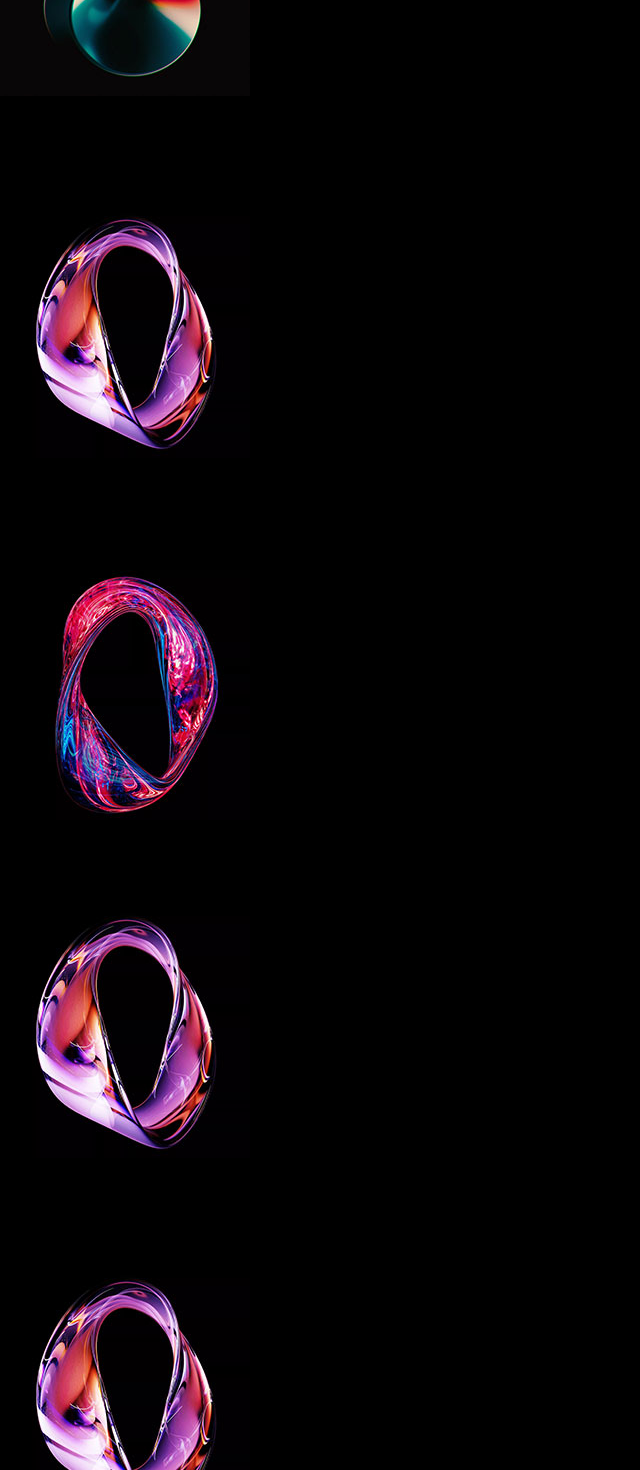
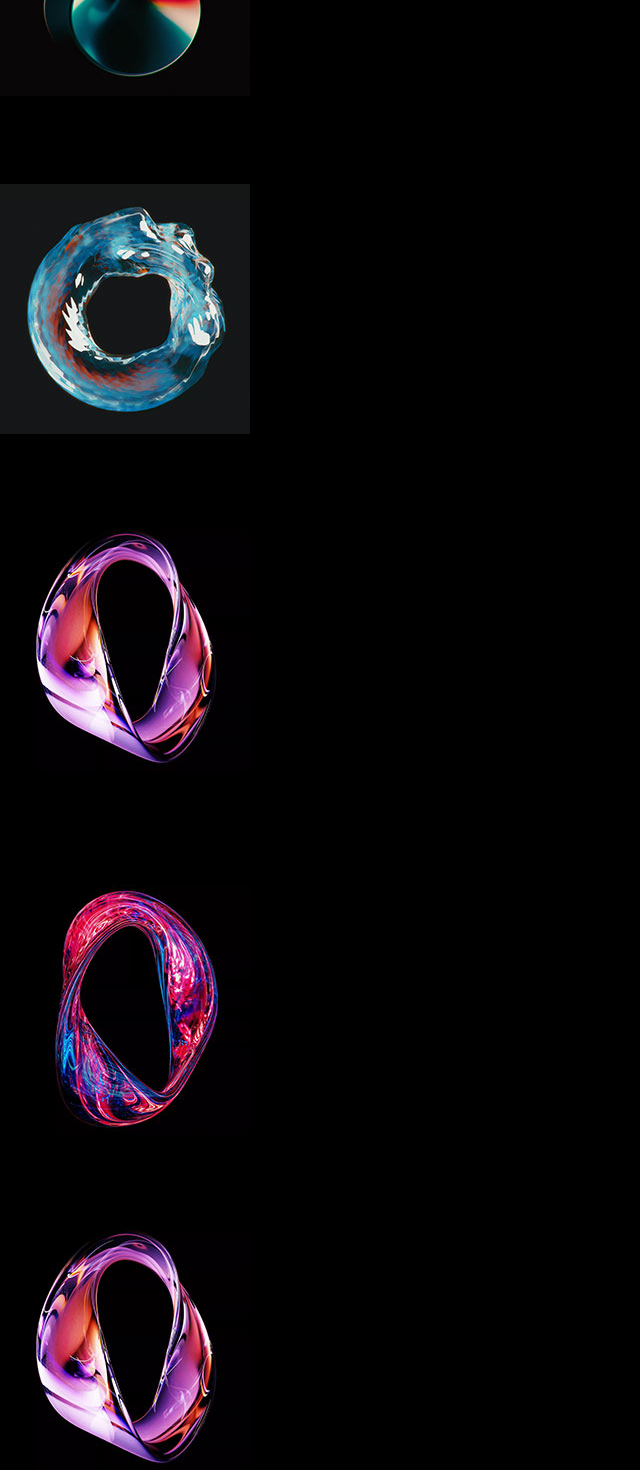
Before and after one commit to Abhishekmaheshwari-2002/MyPortFolio, a React (Vite) app: page / in a window 1280 px wide. Shown: the part 2228-3698 px from the top of the page, without its empty margins (0-640 px from the left). Built offline with nearby package versions, Linux system fonts and the light colour scheme.

Commit message:
Update index.js

```diff
--- a/src/constaints/index.js
+++ b/src/constaints/index.js
@@ -44,21 +44,29 @@ export const EXPERIENCES = [
 ];
 
 export const PROJECTS = [
-  {
-    link: "https://ems-brown.vercel.app/",
-    title: "Employee Management System (EMS)",
-    image: project1,
+   {
+    link: "https://hospital-dashboard-eosin.vercel.app/",
+    title: "Advanced Hospital Analytics Dashboard – Power BI Project",
+    image: project3,
     description:
-      "A streamlined solution to manage employee data, track attendance, and organise tasks efficiently, enhancing overall workforce productivity         Use for admin dashboard: admin@me.com, User Dashboard : e@e.com and Password : 123",
-    technologies: ["HTML", "Tailwind CSS", "React.js", "Node.js", "Express.js", "Mongodb"],
+      "An interactive Power BI dashboard delivering key insights into hospital operations — from patient data and finances to inventory and staff performance — all in one unified view for smarter decision-making.",
+    technologies: ["Power BI", "Excel", "SQL", "Power Query"],
   },
   {
     link: "https://roll-dice-ten.vercel.app/",
-    title: "Roll Dice Game",
+    title: "Lucky Roll",
     image: project2,
     description:
-      "Roll Dice Game is an interactive web application that simulates the classic dice-rolling experience. Users can roll virtual dice to generate random outcomes, making it a fun and engaging tool for games or decision-making.",
-    technologies: ["HTML", "Tailwind CSS", "React.js", "JavaScript"],
+      "Lucky Roll is a fun, interactive web app that lets users roll virtual dice for games or quick decisions — simple, random, and engaging.",
+    technologies: ["HTML", "Tailwind CSS", "React.js", "JavaScript","Next.js"],
+  },
+  {
+    link: "https://cut-links.vercel.app/",
+    title: "CutLinks – Minimal URL Shortener",
+    image: project1,
+    description:
+      "Lightning‑fast URL shortening built with Next.js, React & Tailwind—simple, responsive, and fluff‑free.",
+    technologies: ["HTML", "Tailwind CSS", "React.js"],
   },
   {
     link: "https://text-util-sigma.vercel.app/",
@@ -84,14 +92,7 @@ export const PROJECTS = [
       "Developed a system to detect and prevent theft using Next.js(React Framework),coco-ssd(Object detection model), and react-webcam(NPM package).Achieved high accuracy in object detection and real-time anomaly detection.",
     technologies: ["HTML", "CSS", "Next.js", "Tailwind CSS", "JavaScript"],
   },
-   {
-    link: "https://thief-detect.vercel.app/",
-    title: "Thief Detection",
-    image: project3,
-    description:
-      "Developed a system to detect and prevent theft using Next.js(React Framework),coco-ssd(Object detection model), and react-webcam(NPM package).Achieved high accuracy in object detection and real-time anomaly detection.",
-    technologies: ["HTML", "CSS", "Next.js", "Tailwind CSS", "JavaScript"],
-  },
+
 ];
 
 export const CONTACT = {
```
